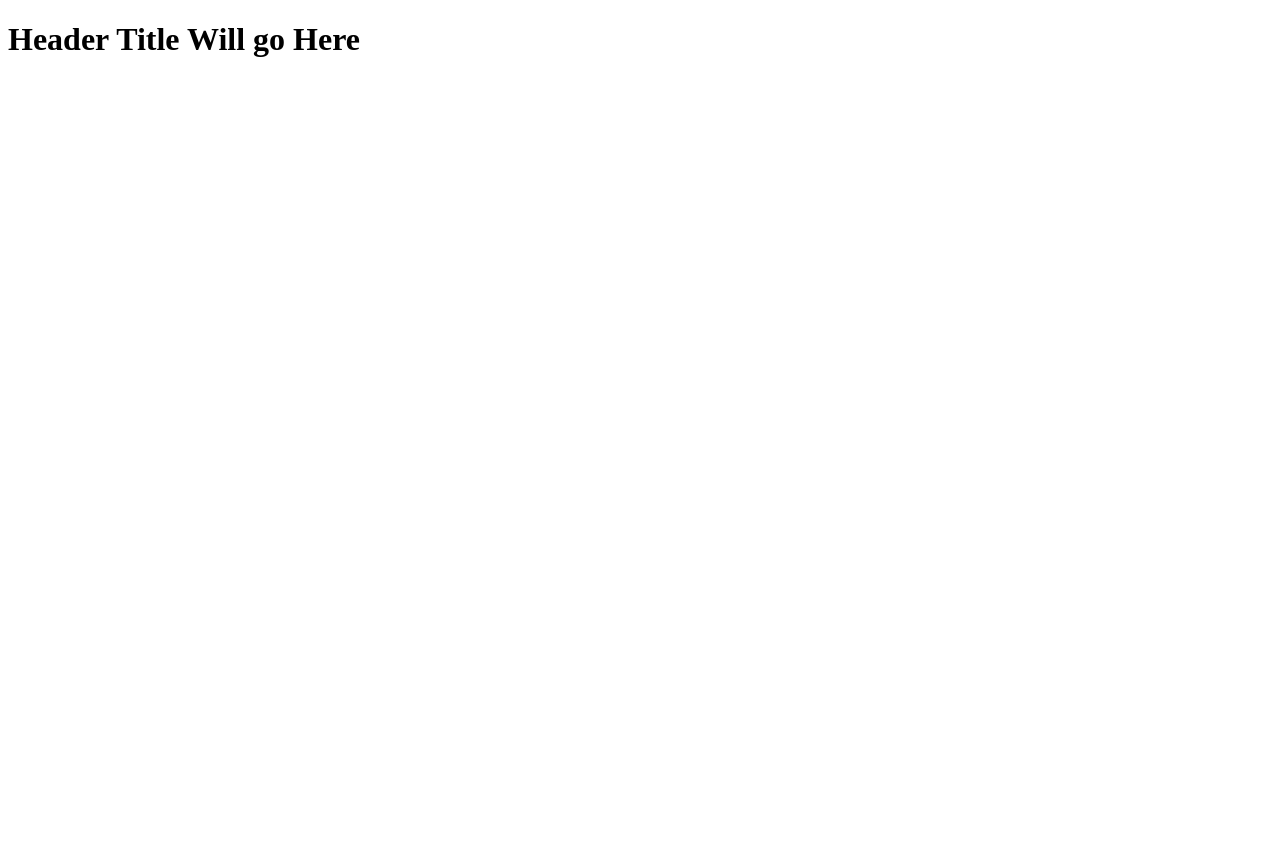
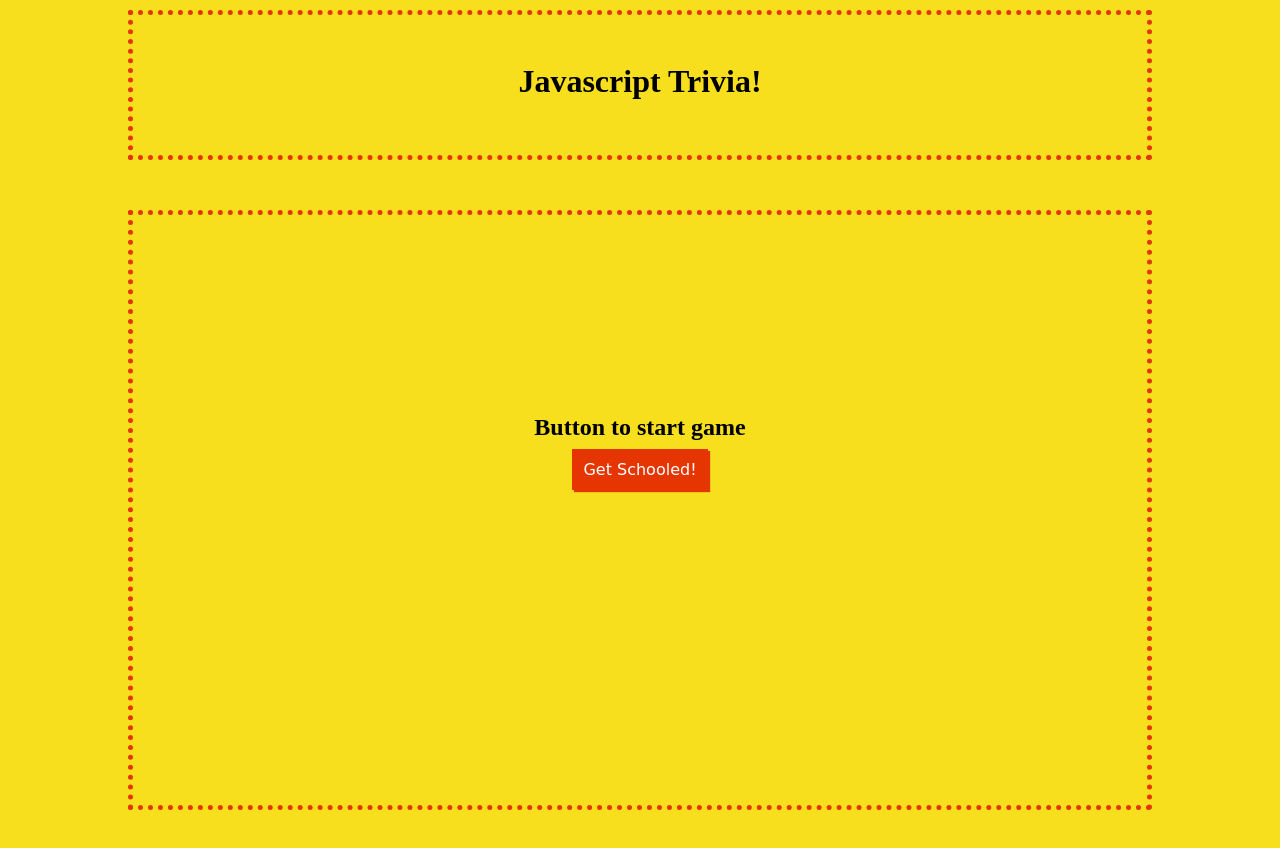
Before and after one commit to aHojo/TriviaGame, a plain HTML site: page index.html in a window 1280 px wide. Before the commit the page ends 800 px from the top, so only its background shows below. Drawn offline with Linux system fonts and the light colour scheme; a web font is replaced by a local one.

Commit message:
basic styling and html and javascript, add radial buttons to html next

```diff
--- /dev/null
+++ b/asssets/code/logic.js
@@ -0,0 +1,25 @@
+var questions = [
+    {
+        'question': "How do we link a javascipt file in our HTML?",
+        'answer': ['<js>', '<link>', "<script>", "<javascript>"]
+    },
+    {
+        'question':"How do you start a for loop?",
+        'answer': ["for(let i; i < 4; i++)", "for(let i = 0; i < 4; i++)", "for(let i = 5; i < 4; i++)", "for(let i = 0; i != 4; i++)"]
+    },
+    {
+        'question': "How do you add a comment in Javascript?",
+        'answer': ["#", "//", "<!---->", "**"]
+    }
+]
+
+var randomNum;
+function displayQuestion() {
+
+}
+
+function beginTrivia() {
+    document.getElementById('button-cont').style.display = "none";
+}
+
+document.getElementById('start-button').addEventListener("click", beginTrivia);
--- /dev/null
+++ b/asssets/css/reset.css
@@ -0,0 +1,48 @@
+/* http://meyerweb.com/eric/tools/css/reset/
+   v2.0 | 20110126
+   License: none (public domain)
+*/
+
+html, body, div, span, applet, object, iframe,
+h1, h2, h3, h4, h5, h6, p, blockquote, pre,
+a, abbr, acronym, address, big, cite, code,
+del, dfn, em, img, ins, kbd, q, s, samp,
+small, strike, strong, sub, sup, tt, var,
+b, u, i, center,
+dl, dt, dd, ol, ul, li,
+fieldset, form, label, legend,
+table, caption, tbody, tfoot, thead, tr, th, td,
+article, aside, canvas, details, embed,
+figure, figcaption, footer, header, hgroup,
+menu, nav, output, ruby, section, summary,
+time, mark, audio, video {
+	margin: 0;
+	padding: 0;
+	border: 0;
+	font-size: 100%;
+	font: inherit;
+	vertical-align: baseline;
+}
+/* HTML5 display-role reset for older browsers */
+article, aside, details, figcaption, figure,
+footer, header, hgroup, menu, nav, section {
+	display: block;
+}
+body {
+	line-height: 1;
+}
+ol, ul {
+	list-style: none;
+}
+blockquote, q {
+	quotes: none;
+}
+blockquote:before, blockquote:after,
+q:before, q:after {
+	content: '';
+	content: none;
+}
+table {
+	border-collapse: collapse;
+	border-spacing: 0;
+}
--- /dev/null
+++ b/asssets/css/style.css
@@ -0,0 +1,67 @@
+*{
+    box-sizing: border-box;
+    font-family: 'Patua One', cursive;
+}
+
+body {
+    background-color: #f7df1e;
+}
+
+div#header {
+    position: relative;
+    border: 5px dotted #e53500;
+    margin: 10px auto;
+    height: 150px;
+    width: 80%;
+    text-align: center;
+    font-size: 32px;
+    font-weight: bolder;
+
+}
+
+h1#title {
+    margin-top: 50px;
+
+}
+
+div#container {
+    border: 5px dotted #e53500;
+    margin: 50px auto;
+    width: 80%;
+    height: 600px;
+    text-align: center;
+
+}
+
+#button-cont {
+    margin: 200px auto;
+    /* display: none; */
+}
+
+#button-header {
+    font-size: 24px;
+    font-weight: bold;
+}
+
+#start-button {
+    margin-top: 10px;
+    background-color:  #e53500;
+    box-shadow: 2px 2px 1px #e53500;
+    border: 1px solid #e53500;
+    color: white;
+    font-size: 16px;
+    padding: 10px;
+}
+
+#start-button:hover {
+    cursor: pointer;
+    padding: 12px;
+}
+
+#show-questions {
+    display: none;
+     border: 1px solid red;
+     margin: 40px 10px auto 10px;
+     height: 450px;
+
+}
--- a/index.html
+++ b/index.html
@@ -4,12 +4,28 @@
     <meta charset="UTF-8">
     <meta name="viewport" content="width=device-width, initial-scale=1.0">
     <meta http-equiv="X-UA-Compatible" content="ie=edge">
+    <link rel="stylesheet" href="asssets/css/style.css">
+    <link rel="stylesheet" href="asssets/css/reset.css">
+    <link href="https://fonts.googleapis.com/css?family=Patua+One" rel="stylesheet">
     <title>Trivia Game! </title>
 </head>
 <body>
-    <header>
-        <h1>Header Title Will go Here</h1>
-    </header>
+    <div id="header">
+        <!-- <div></div> -->
+        <h1 id="title">Javascript Trivia!</h1>
+    </div>
+
+    <div id="container">
+        <div id= "button-cont">
+            <h2 id = "button-header">Button to start game</h2>
+
+            <button id="start-button">Get Schooled!</button>
+        </div>
+
+        <div id="show-questions">Hello</div>
+    </div>
+
+    <script src="asssets/code/logic.js"></script>
 
 </body>
 </html>
```
Also changed, not shown: 1 other file.
